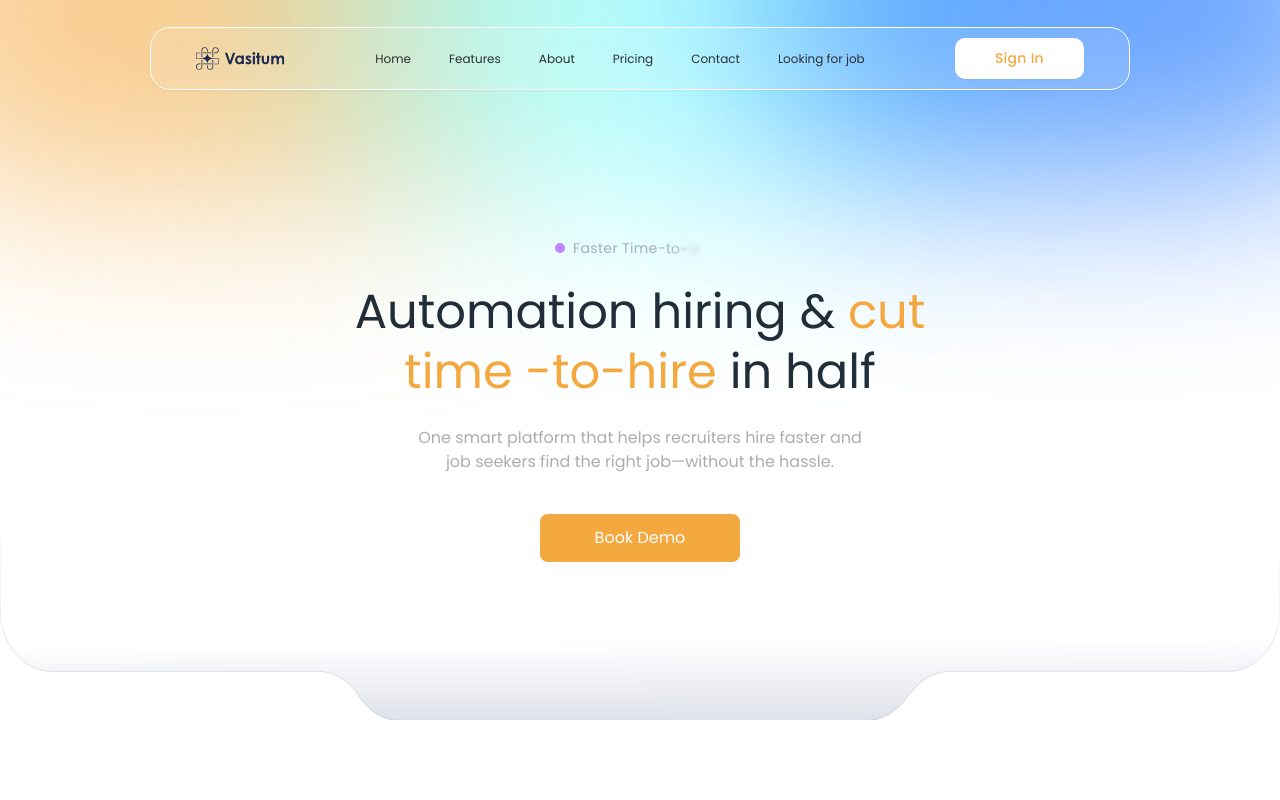
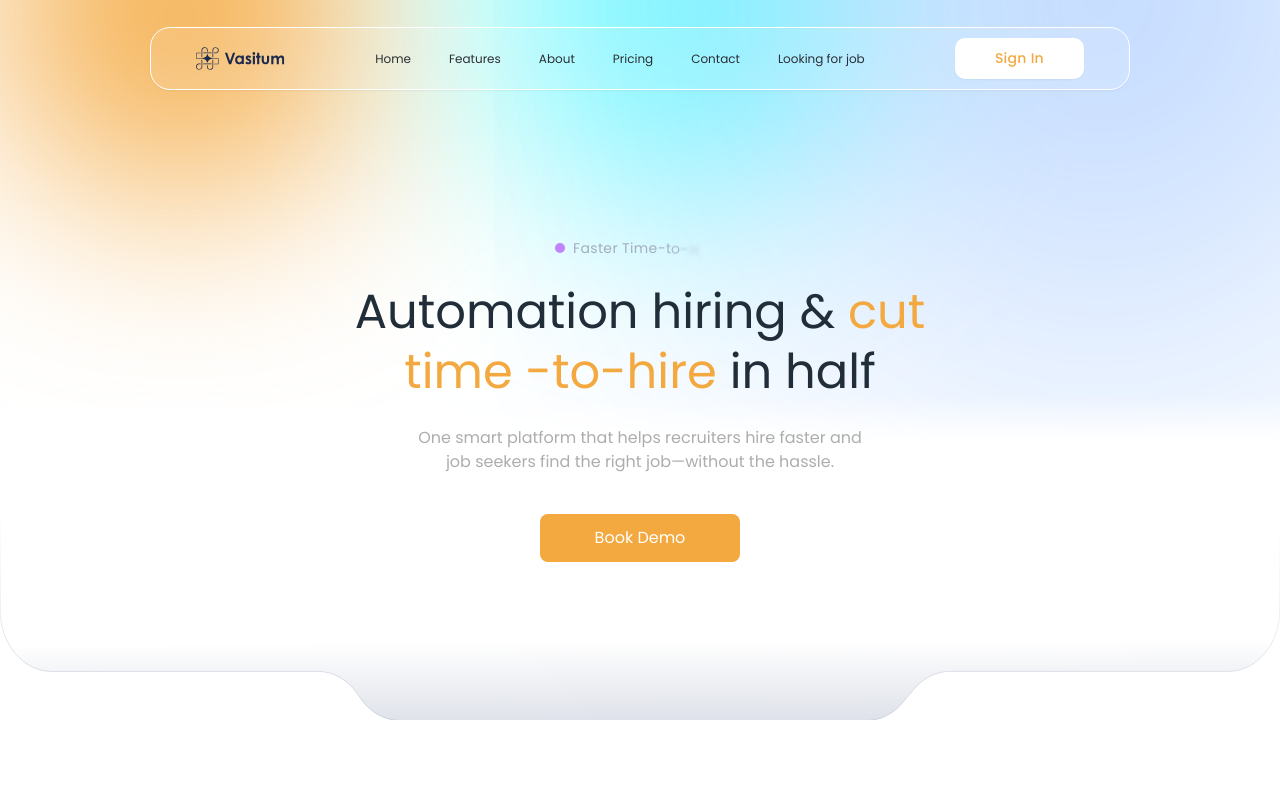
Before and after one commit to MrDhananjay/landing-page, a React (Vite) app: page / in a window 1280 px wide. Shown: the top 800 px of the page. Built offline with nearby package versions, Linux system fonts and the light colour scheme.

Commit message:
feat: Replace CSS-based hero background gradients with a new SVG image and ensure full viewport width.

```diff
--- a/src/components/Hero.tsx
+++ b/src/components/Hero.tsx
@@ -17,15 +17,17 @@ const Hero: React.FC = () => {
             {/* Background Gradients (Abstract) */}
             {/* Background Gradients (Group 427320765) */}
             {/* Background Gradients (Group 427320765) */}
-            <div className="absolute top-0 left-0 w-full h-[800px] pointer-events-none z-0 overflow-hidden">
-                {/* Ellipse 2054 (Left - Orange) */}
+            <div className="absolute top-0 left-0 right-0 bottom-0 w-full h-[606px] pointer-events-none z-0">
+               <img className="w-full h-full object-cover no-repeat" src="/gradient.svg" alt="Gradient" />
+
+                {/* Ellipse 2054 (Left - Orange)
                 <div className="absolute top-[-166px] left-[-10%] w-[50%] h-[360px] bg-[#F4A940] rounded-full blur-[100px] mix-blend-screen opacity-60" />
 
-                {/* Ellipse 2055 (Center - Cyan) - Swapped with Blue */}
+
                 <div className="absolute top-[-186px] left-1/2 -translate-x-1/2 w-[50%] h-[389px] bg-[#83FFFF] rounded-full blur-[100px] opacity-60" />
 
-                {/* Ellipse 2056 (Right - Blue) - Swapped with Cyan */}
-                <div className="absolute top-[-180px] right-[-10%] w-[50%] h-[360px] bg-[#0066FF] rounded-full blur-[100px] opacity-60" />
+
+                <div className="absolute top-[-180px] right-[-10%] w-[50%] h-[360px] bg-[#0066FF] rounded-full blur-[100px] opacity-60" /> */}
             </div>
 
 
```
Also changed, not shown: public/gradient.svg (added).
